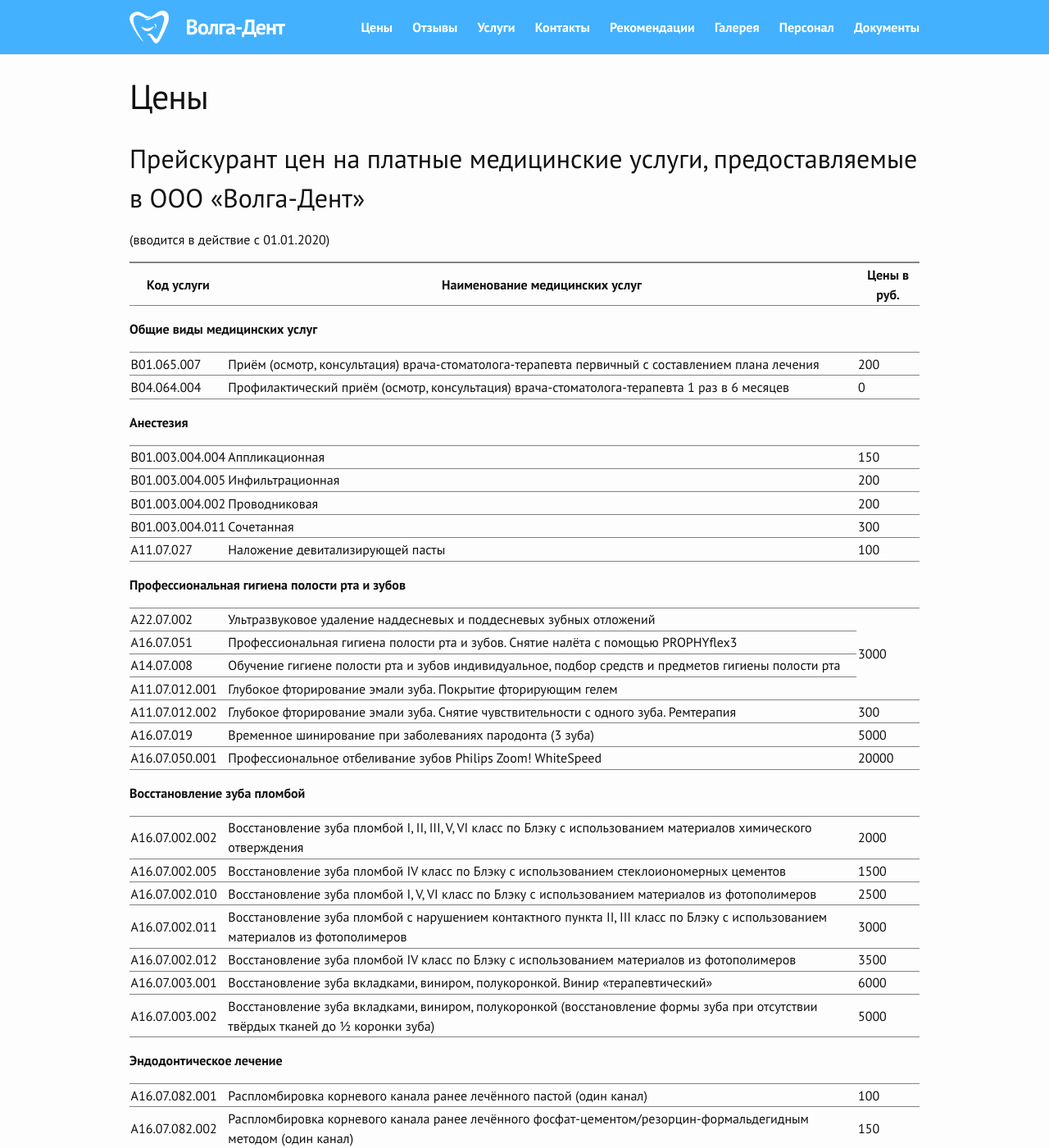
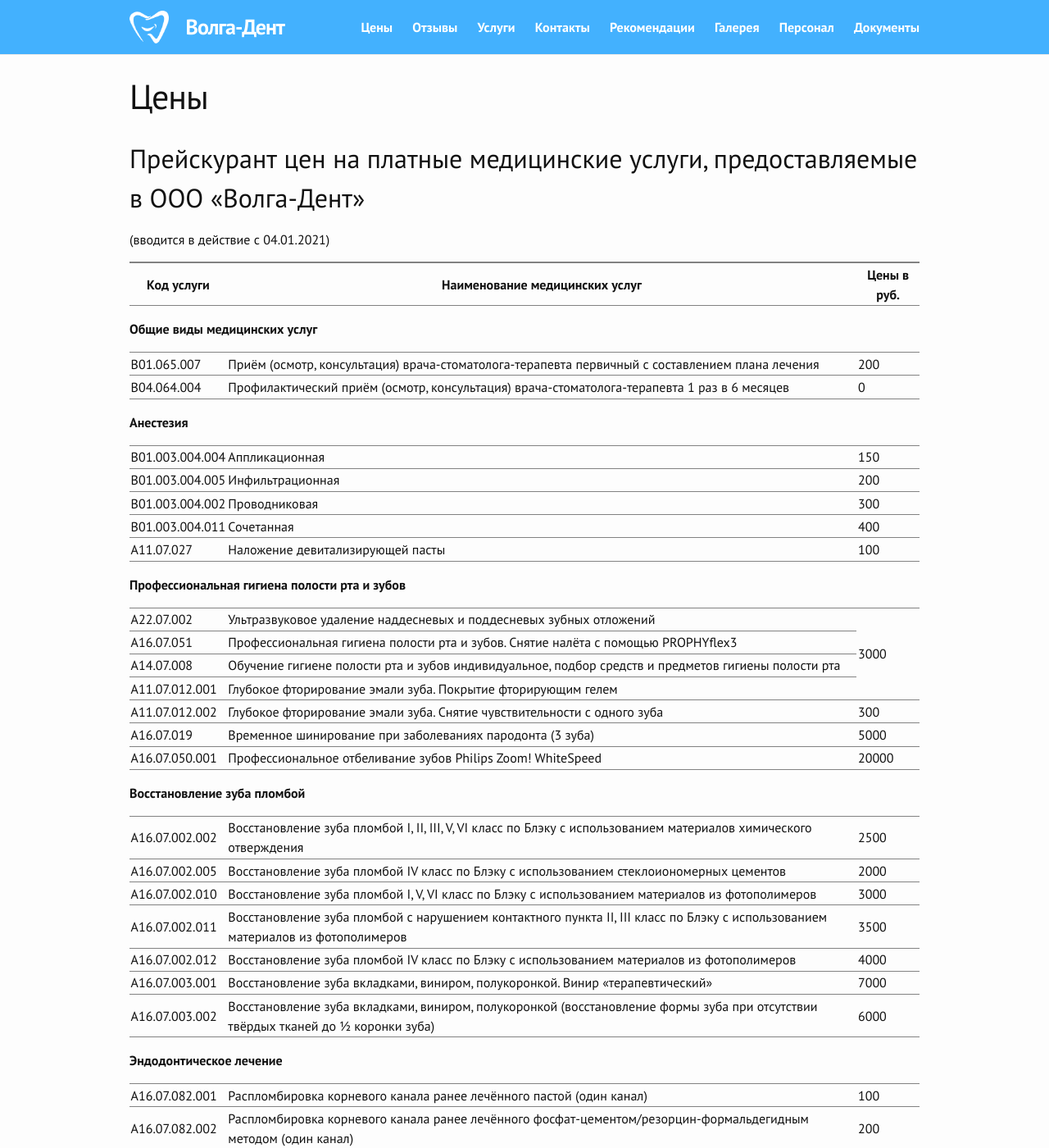
Before and after one commit to albus-dentes/albus-dentes.github.io, a Jekyll site: the page built from prices/index.html, in a window 1280 px wide and 1400 px high. Shown: the whole window at 82% size. Built offline with Jekyll 4.4.1, drawn with Linux system fonts in a browser that asks for light colours; some of the changed text lies outside the part shown.

Commit message:
Update prices

```diff
--- a/prices/index.html
+++ b/prices/index.html
@@ -4,7 +4,7 @@ title: Цены
 ---
 
 <h2>Прейскурант цен на платные медицинские услуги, предоставляемые в ООО «Волга-Дент»</h2>
-<p>(вводится в действие с 01.01.2020)</p>
+<p>(вводится в действие с 04.01.2021)</p>
 <table>
   <tr>
     <th>Код услуги<br></th>
@@ -40,12 +40,12 @@ title: Цены
   <tr>
     <td>B01.003.004.002</td>
     <td>Проводниковая</td>
-    <td>200</td>
+    <td>300</td>
   </tr>
   <tr>
     <td>B01.003.004.011</td>
     <td>Сочетанная</td>
-    <td>300</td>
+    <td>400</td>
   </tr>
   <tr>
     <td>A11.07.027</td>
@@ -74,7 +74,7 @@ title: Цены
   </tr>
   <tr>
     <td>A11.07.012.002</td>
-    <td>Глубокое фторирование эмали зуба. Снятие чувствительности с одного зуба. Ремтерапия</td>
+    <td>Глубокое фторирование эмали зуба. Снятие чувствительности с одного зуба</td>
     <td>300</td>
   </tr>
   <tr>
@@ -93,37 +93,37 @@ title: Цены
   <tr>
     <td>А16.07.002.002</td>
     <td>Восстановление зуба пломбой I, II, III, V, VI класс по Блэку с использованием материалов химического отверждения</td>
-    <td>2000</td>
+    <td>2500</td>
   </tr>
   <tr>
     <td>А16.07.002.005</td>
     <td>Восстановление зуба пломбой IV класс по Блэку с использованием стеклоиономерных цементов</td>
-    <td>1500</td>
+    <td>2000</td>
   </tr>
   <tr>
     <td>А16.07.002.010</td>
     <td>Восстановление зуба пломбой I, V, VI класс по Блэку с использованием материалов из фотополимеров</td>
-    <td>2500</td>
+    <td>3000</td>
   </tr>
   <tr>
     <td>А16.07.002.011</td>
     <td>Восстановление зуба пломбой с нарушением контактного пункта II, III класс по Блэку с использованием материалов из фотополимеров</td>
-    <td>3000</td>
+    <td>3500</td>
   </tr>
   <tr>
     <td>А16.07.002.012</td>
     <td>Восстановление зуба пломбой IV класс по Блэку с использованием материалов из фотополимеров</td>
-    <td>3500</td>
+    <td>4000</td>
   </tr>
   <tr>
     <td>А16.07.003.001</td>
     <td>Восстановление зуба вкладками, виниром, полукоронкой. Винир «терапевтический»</td>
-    <td>6000</td>
+    <td>7000</td>
   </tr>
   <tr>
     <td>А16.07.003.002</td>
     <td>Восстановление зуба вкладками, виниром, полукоронкой (восстановление формы зуба при отсутствии твёрдых тканей до ½ коронки зуба)</td>
-    <td>5000</td>
+    <td>6000</td>
   </tr>
   <tr>
     <td colspan="3" class="section-header">Эндодонтическое лечение</td>
@@ -136,12 +136,12 @@ title: Цены
   <tr>
     <td>А16.07.082.002</td>
     <td>Распломбировка корневого канала ранее лечённого фосфат-цементом/резорцин-формальдегидным методом (один канал)</td>
-    <td>150</td>
+    <td>200</td>
   </tr>
   <tr>
     <td>А16.07.008.001</td>
     <td>Пломбирование корневого канала зуба пастой (один канал)</td>
-    <td>200</td>
+    <td>250</td>
   </tr>
   <tr>
     <td>А16.07.008.002</td>
@@ -166,16 +166,16 @@ title: Цены
   <tr>
     <td>А16.07.093.001</td>
     <td>Фиксация внутриканального штифта. Титановый штифт (один штифт)</td>
-    <td>100</td>
+    <td>250</td>
   </tr>
   <tr>
     <td>А16.07.093.002</td>
     <td>Фиксация внутриканального штифта. Стекловолоконный штифт (один штифт)</td>
-    <td>200</td>
+    <td>300</td>
   </tr>
   <tr>
     <td>А16.07.094.001</td>
     <td>Удаление внутриканального штифта</td>
-    <td>150</td>
+    <td>500</td>
   </tr>
 </table>
```
Also changed, not shown: other parts of prices/index.html (+2 -2 lines).
